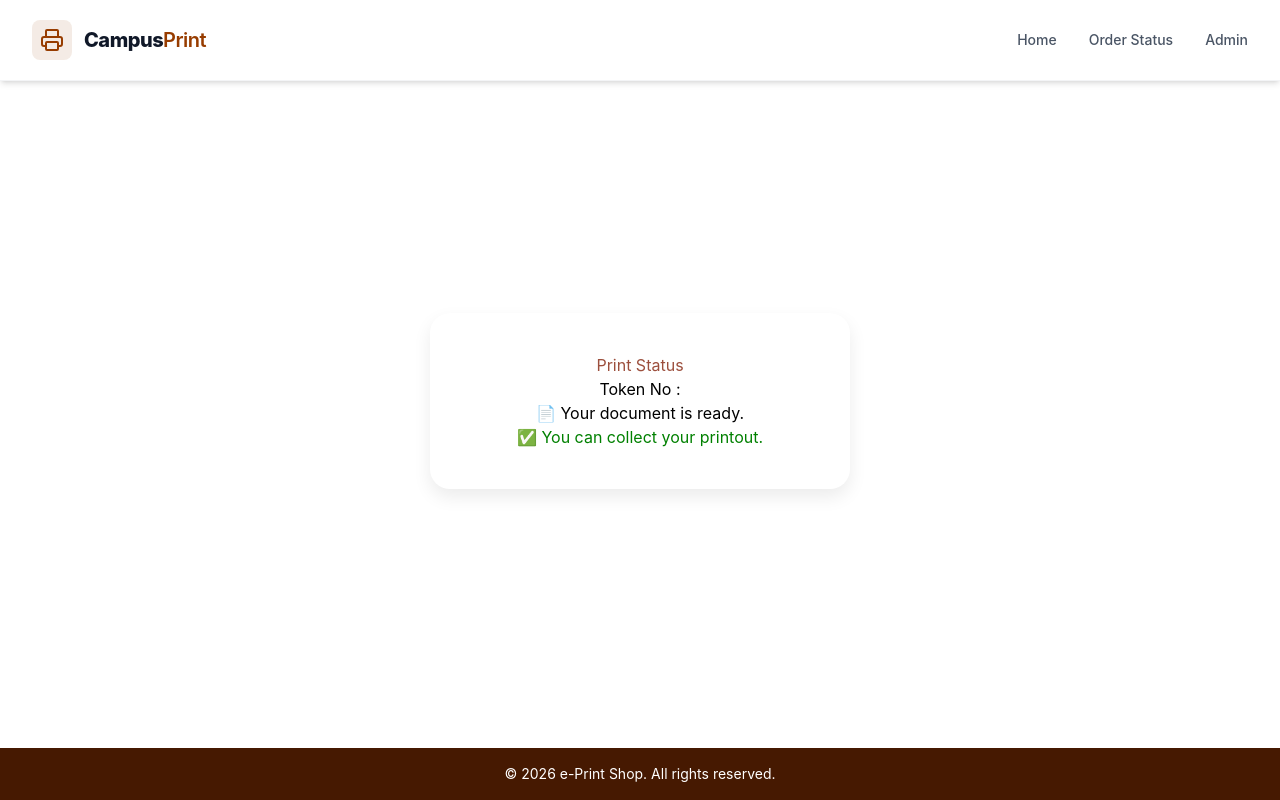
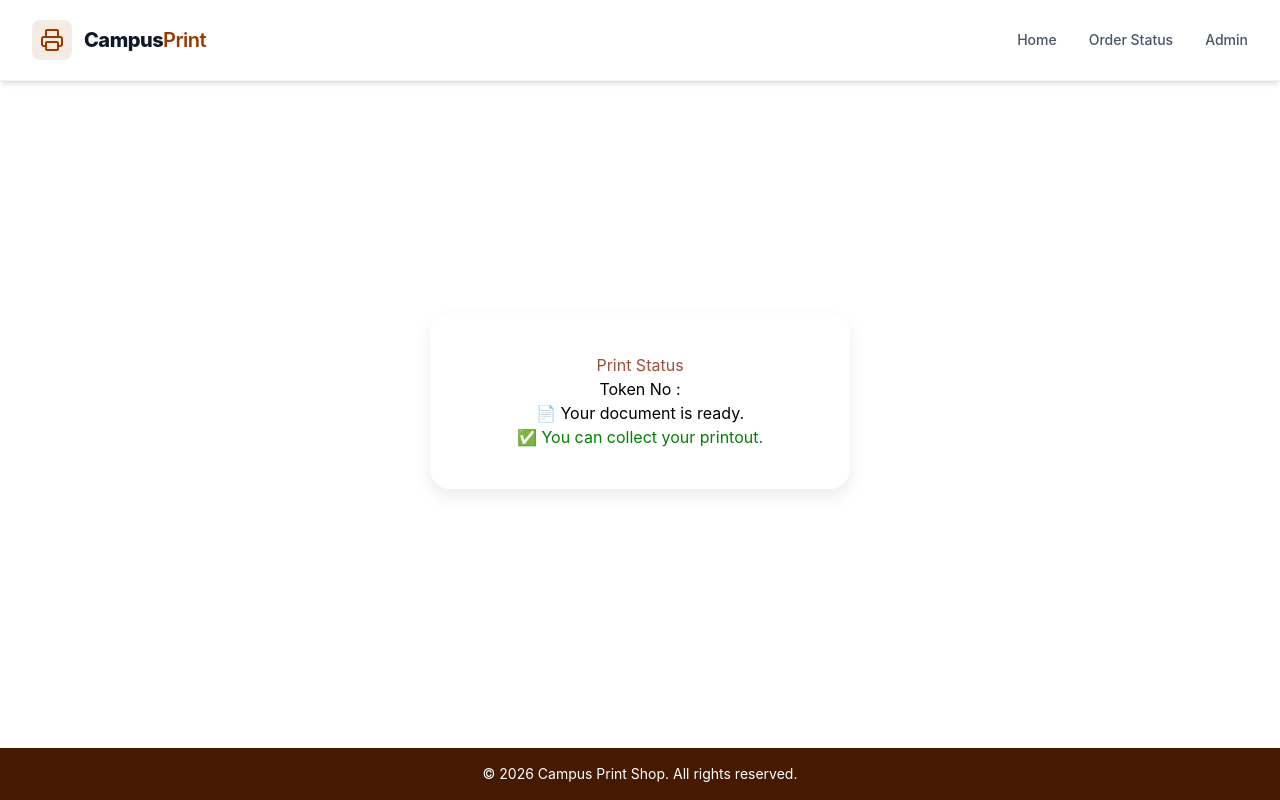
Before and after one commit to nainanijo/Internship_Project, a React (Vite) app: page /status in a window 1280 px wide. Built offline with nearby package versions, Linux system fonts and the light colour scheme.

Commit message:
Update Footer.jsx

```diff
--- a/src/Components/Footer.jsx
+++ b/src/Components/Footer.jsx
@@ -3,7 +3,7 @@ import React from 'react'
 const Footer = () => {
   return (
     <footer className="w-full bg-amber-950 text-white text-center py-4 mt-auto text-sm">
-      <p>&copy; {new Date().getFullYear()} e-Print Shop. All rights reserved.</p>
+      <p>&copy; {new Date().getFullYear()} Campus Print Shop. All rights reserved.</p>
     </footer>
     )
 }
```
